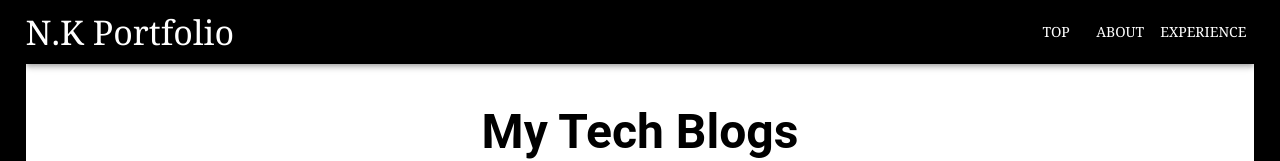
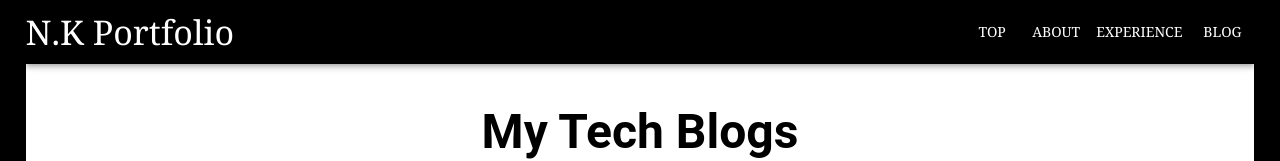
Before and after one commit to nkserveren26/reactprof, a React (Create React App) app: page /blog in a window 1280 px wide. Shown: the top 161 px of the page. Built offline with nearby package versions, Linux system fonts and the light colour scheme; no server answers.

Commit message:
ヘッダーにBlogへ遷移するボタンを追加。#43

```diff
--- a/src/components/header/Header.tsx
+++ b/src/components/header/Header.tsx
@@ -32,6 +32,10 @@ const buttonParams: ButtonParam[] = [
     buttonLabel: "Experience",
     path: "/experience",
   },
+  {
+    buttonLabel: "Blog",
+    path: "/blog",
+  },
 ];
 
 type HeaderProps = {
```
